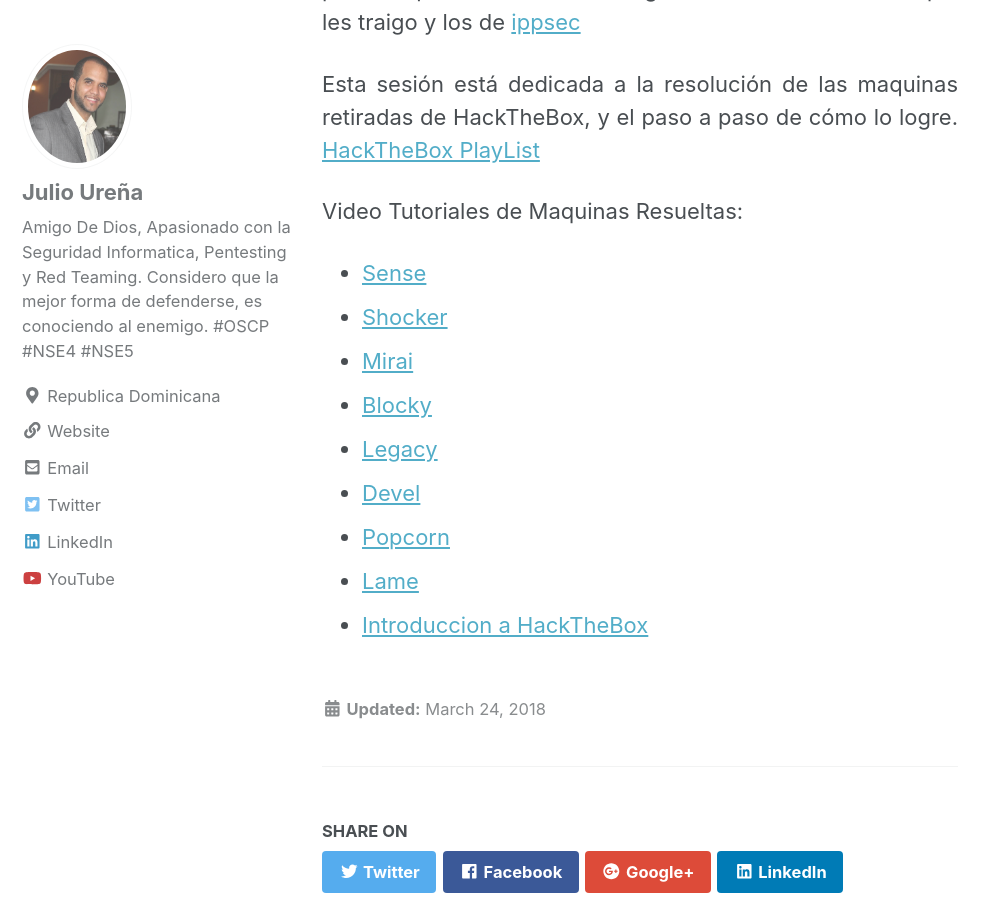
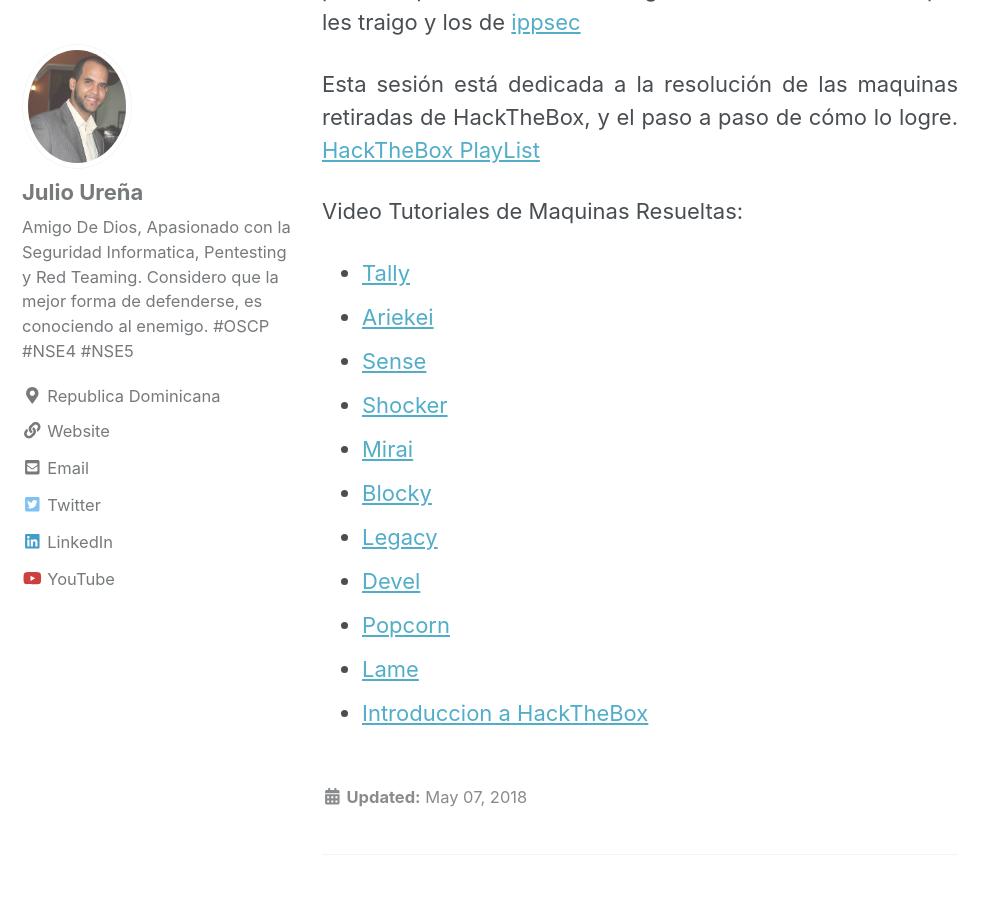
Before and after one commit to juliourena/juliourena.github.io, a Jekyll site: the page built from _posts/2018-5-7-HackTheBox.md, in a window 1280 px wide and 900 px high, scrolled down 487 px. Shown: the whole window, without its empty margins (0-998 px from the left). Built offline with Jekyll 4.4.1, drawn with Linux system fonts in a browser that asks for light colours; nearby versions of some CDN libraries.

Commit message:
Update and rename 2018-3-24-HackTheBox.md to 2018-5-7-HackTheBox.md

```diff
--- a/_posts/2018-3-24-HackTheBox.md
+++ b/_posts/2018-5-7-HackTheBox.md
@@ -9,6 +9,8 @@ Esta sesión está dedicada a la resolución de las maquinas retiradas de HackTh
 [HackTheBox PlayList]( https://www.youtube.com/watch?v=wNdFMUpc-kM&list=PLXm1FM6zsxpAHycJ8-0pvEsJPYmddzQBJ)
 
 Video Tutoriales de Maquinas Resueltas:
+* [Tally](https://www.youtube.com/edit?o=U&video_id=XKtW8JBmh9Y)
+* [Ariekei](https://www.youtube.com/edit?o=U&video_id=mWfitZWGadA)
 * [Sense](https://youtu.be/smYiXy3DlRk)
 * [Shocker](https://youtu.be/rA2B4bRjhzI)
 * [Mirai](https://www.youtube.com/watch?v=2YvbkINbI9I)
```
